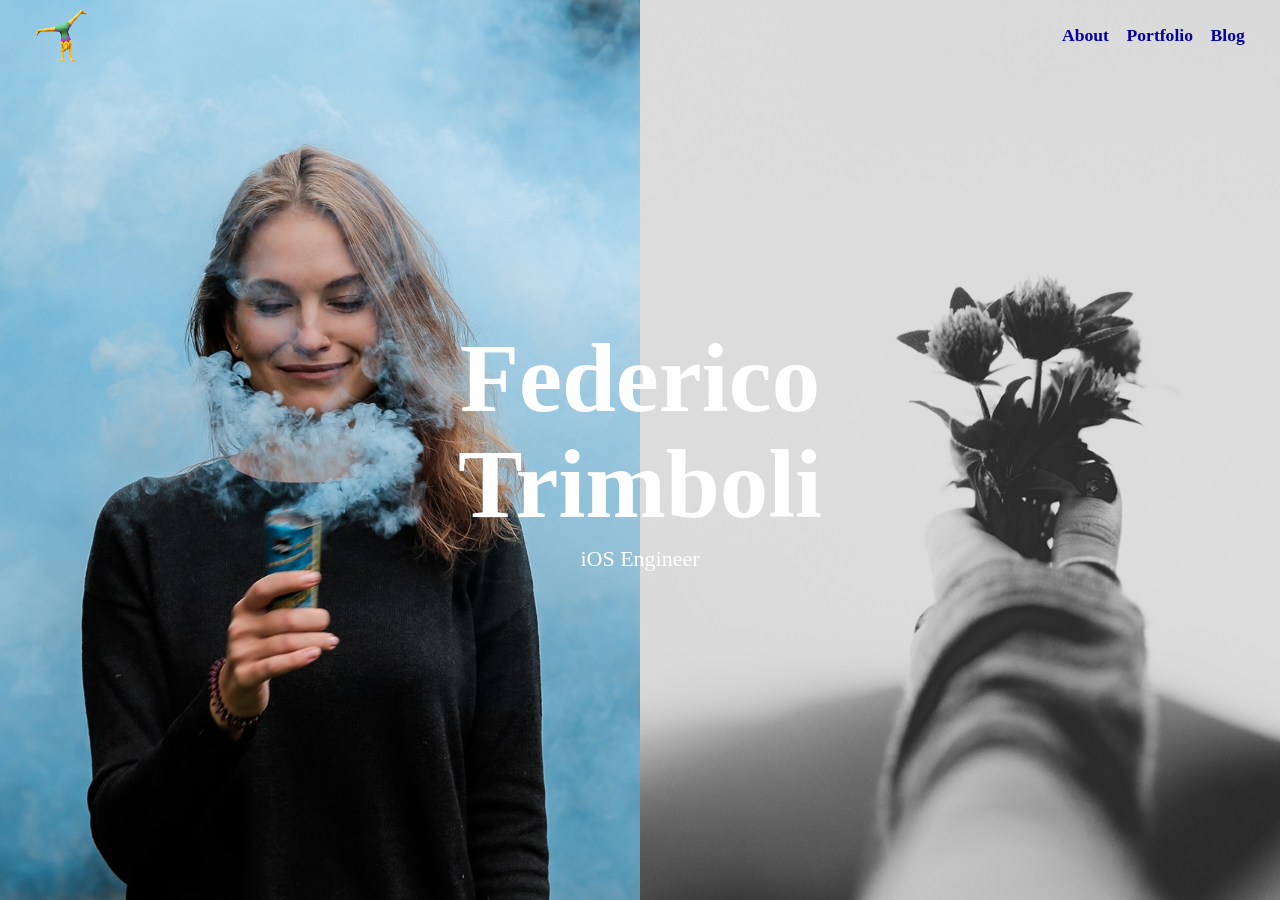
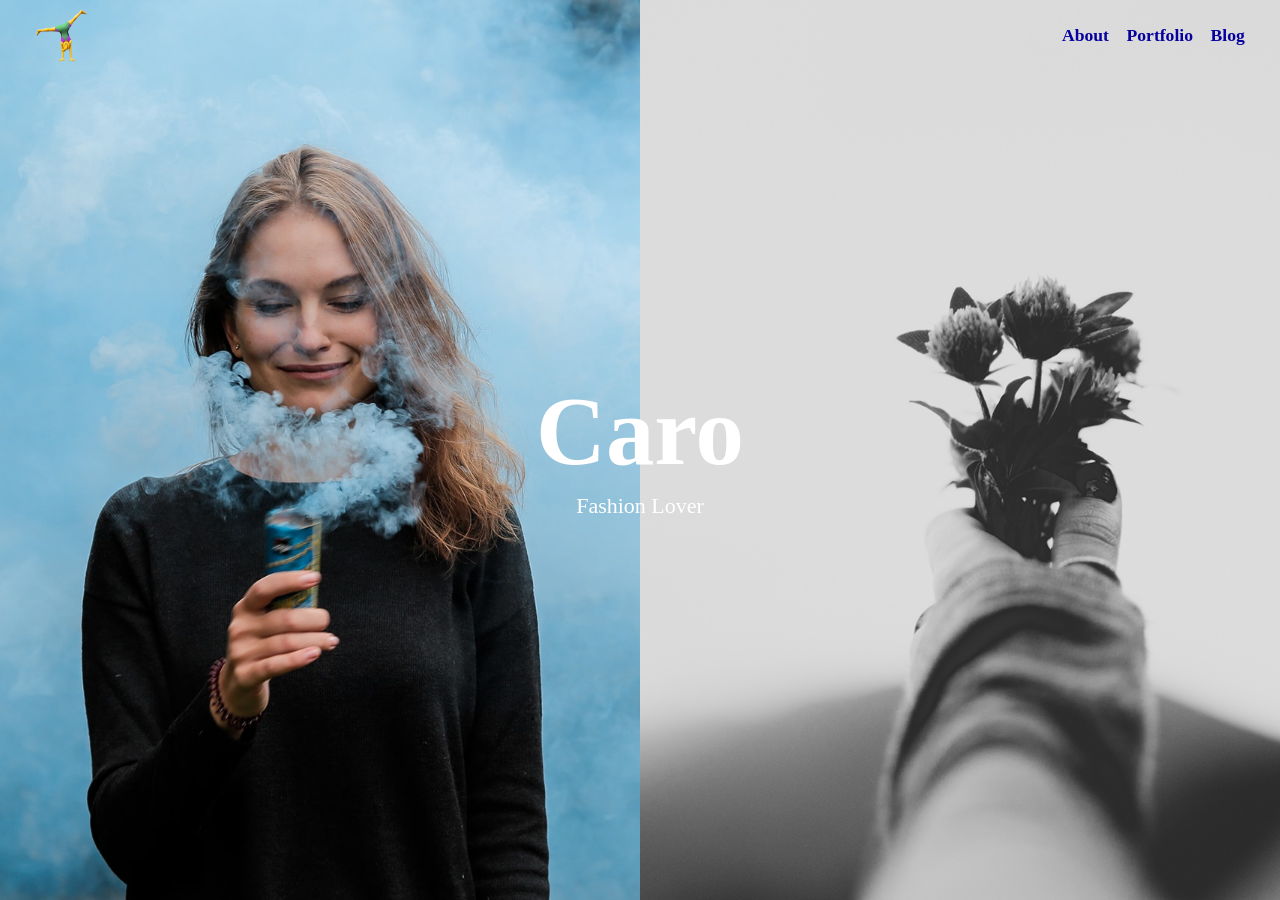
Before and after one commit to carokds/carokds.github.io, a Jekyll site: the page built from index.html, in a window 1280 px wide and 900 px high. Built offline with Jekyll 4.4.1, drawn with Linux system fonts in a browser that asks for light colours; some web fonts are replaced.

Commit message:
Cambié el nombre de Fede por el mío

```diff
--- a/index.html
+++ b/index.html
@@ -3,8 +3,8 @@ layout: default
 ---
 <section class="mast">
   <header class="mast__header">
-    <h1>Federico Trimboli</h1>
-    <span>iOS Engineer</span>
+    <h1>Caro</h1>
+    <span>Fashion Lover</span>
   </header>
   <div class="mast__img bg-grey">
     <div class="absolute-bg" style="background-image: url('/assets/images/mast-left.jpg');"></div>
```
